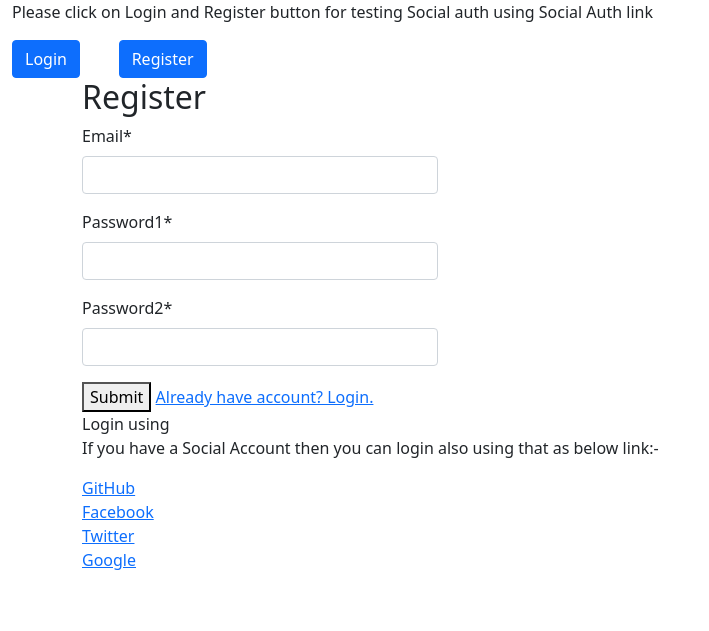
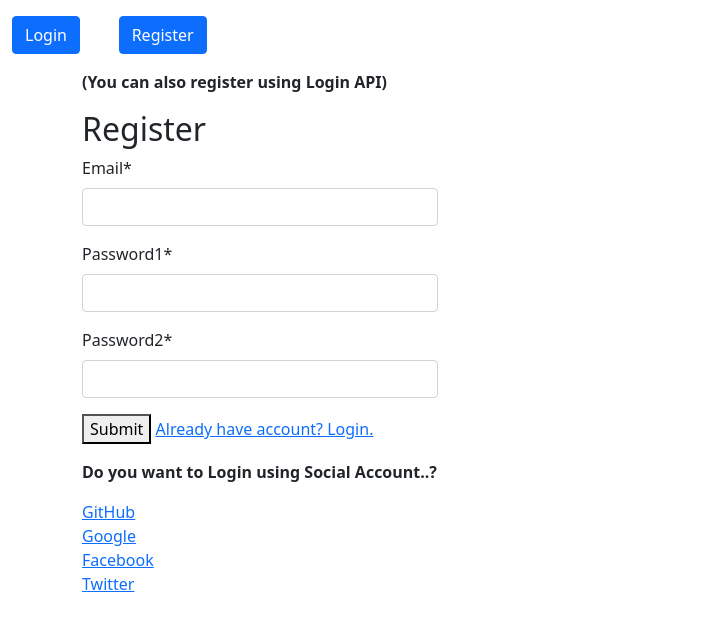
Before and after one commit to m-rakesh-kr/django_social_auth, a Django app: page /accounts/register-view/ in a window 1280 px wide. Shown: the top 631 px of the page, without its empty margins (0-709 px from the left). Run offline with Django 4.2, Linux system fonts and the light colour scheme; some libraries are stand-ins or nearby versions.

Commit message:
Initial Commit

```diff
--- a/accounts/templates/accounts/register.html
+++ b/accounts/templates/accounts/register.html
@@ -6,6 +6,8 @@
         <div class="col-md-4">
             <form method="post">
                 {% load crispy_forms_tags %}
+                <p></p>
+                <p><b>(You can also register using Login API)</b></p>
                 <h2>Register</h2>
                 {% csrf_token %}
                 {{ form|crispy }}
@@ -15,14 +17,18 @@
                 </a>
             </form>
         </div>
+    </div>
+    <div class="row">
+        <div class="col-md-4">
             <div>
-                Login using
-            </div>
-            <div>
-                <p>If you have a Social Account then you can login also using that as below link:- </p>
+                <p></p>
+                <p><b>Do you want to Login using Social Account..?</b></p>
             </div>
             <div>
                 <a href="{% url 'social:begin' 'github' %}">GitHub</a>
+            </div>
+            <div>
+                <a href="{% url 'social:begin' 'google-oauth2' %}">Google</a>
             </div>
             <div>
                 <a href="{% url 'social:begin' 'facebook' %}">Facebook</a>
@@ -31,16 +37,11 @@
                 <a href="{% url 'social:begin' 'twitter' %}">Twitter</a>
             </div>
             <div>
-                <a href="{% url 'social:begin' 'google-oauth2' %}">Google</a>
-            </div>
-            <div>
                 <!--                <a href="{% url 'social:begin' 'instagram' %}">Instagram</a><br>-->
             </div>
         </div>
-
     </div>
-
-
+</div>
 
 {% endblock %}
 
--- a/core/settings.py
+++ b/core/settings.py
@@ -176,6 +176,9 @@ SOCIAL_AUTH_GITHUB_SECRET = os.environ.get('GITHUB_CLIENT_SECRET')
 
 SOCIAL_AUTH_GITHUB_SCOPE = ['user:email']
 
+SOCIAL_AUTH_GOOGLE_OAUTH2_KEY = os.environ.get('GOOGLE_OAUTH2_CLIENT_ID')
+SOCIAL_AUTH_GOOGLE_OAUTH2_SECRET = os.environ.get('GOOGLE_OAUTH2_CLIENT_SECRET')
+
 SOCIAL_AUTH_FACEBOOK_KEY = os.environ.get('FACEBOOK_CLIENT_ID')
 SOCIAL_AUTH_FACEBOOK_SECRET = os.environ.get('FACEBOOK_CLIENT_SECRET')
 
@@ -187,8 +190,6 @@ SOCIAL_AUTH_FACEBOOK_PROFILE_EXTRA_PARAMS = {
   'fields': 'id, name, email, age_range'
 }
 
-SOCIAL_AUTH_GOOGLE_OAUTH2_KEY = os.environ.get('GOOGLE_OAUTH2_CLIENT_ID')
-SOCIAL_AUTH_GOOGLE_OAUTH2_SECRET = os.environ.get('GOOGLE_OAUTH2_CLIENT_SECRET')
 
 # EMAIL SETTINGS
 EMAIL_USE_TLS = True
--- a/core/urls.py
+++ b/core/urls.py
@@ -1,9 +1,9 @@
 from django.contrib import admin
 from django.urls import path, include
-from accounts.views import home
+from accounts.views import home as account_home
 
 urlpatterns = [
-    path('', home, name='home'),
+    path('', account_home, name='home'),
     path('accounts/', include('accounts.urls')),
     path('oauth/', include('social_django.urls', namespace='social')),
     path('admin/', admin.site.urls),
--- a/templates/home.html
+++ b/templates/home.html
@@ -7,14 +7,14 @@
     <link href="https://cdn.jsdelivr.net/npm/bootstrap@5.0.2/dist/css/bootstrap.min.css" rel="stylesheet"
           integrity="sha384-EVSTQN3/azprG1Anm3QDgpJLIm9Nao0Yz1ztcQTwFspd3yD65VohhpuuCOmLASjC" crossorigin="anonymous">
     <link rel="stylesheet" href="https://cdnjs.cloudflare.com/ajax/libs/font-awesome/4.7.0/css/font-awesome.min.css">
-<!--    {% block css %}{% endblock %}-->
+    <!--    {% block css %}{% endblock %}-->
 
 </head>
 <body>
 <div class="container-fluid">
     <div>
         {% if user.is_authenticated %}
-        <div> <p><b>You are successfully Login</b></p></div>
+        <div><p><b>You are successfully Login</b></p></div>
         <div class="row">
             <div class="col-md-4">
                 <a href="{% url 'logout' %}" class="btn btn-danger">
@@ -24,13 +24,14 @@
         </div>
         <div class="row">
             <div class="col-md-4">
+                <p></p>
                 <a href="{% url 'settings' %}" class="btn btn-primary">
-                    Manage Accounts
+                    Manage Accounts(disconnect social account)
                 </a>
             </div>
         </div>
         {% else %}
-        <div class="row"><p>Please click on Login and Register button for testing Social auth using Social Auth link </p></div>
+        <p></p>
         <div class="row">
             <div class="col-md-1">
                 <a href="{% url 'login' %}" class="btn btn-primary">
```
Also changed, not shown: accounts/templates/accounts/login.html (+10 -8 lines), accounts/templates/accounts/settings.html (+9 -8 lines), README.md, accounts/templates/accounts/password.html (indentation only). Lines whose indentation alone changed are shown as unchanged.
